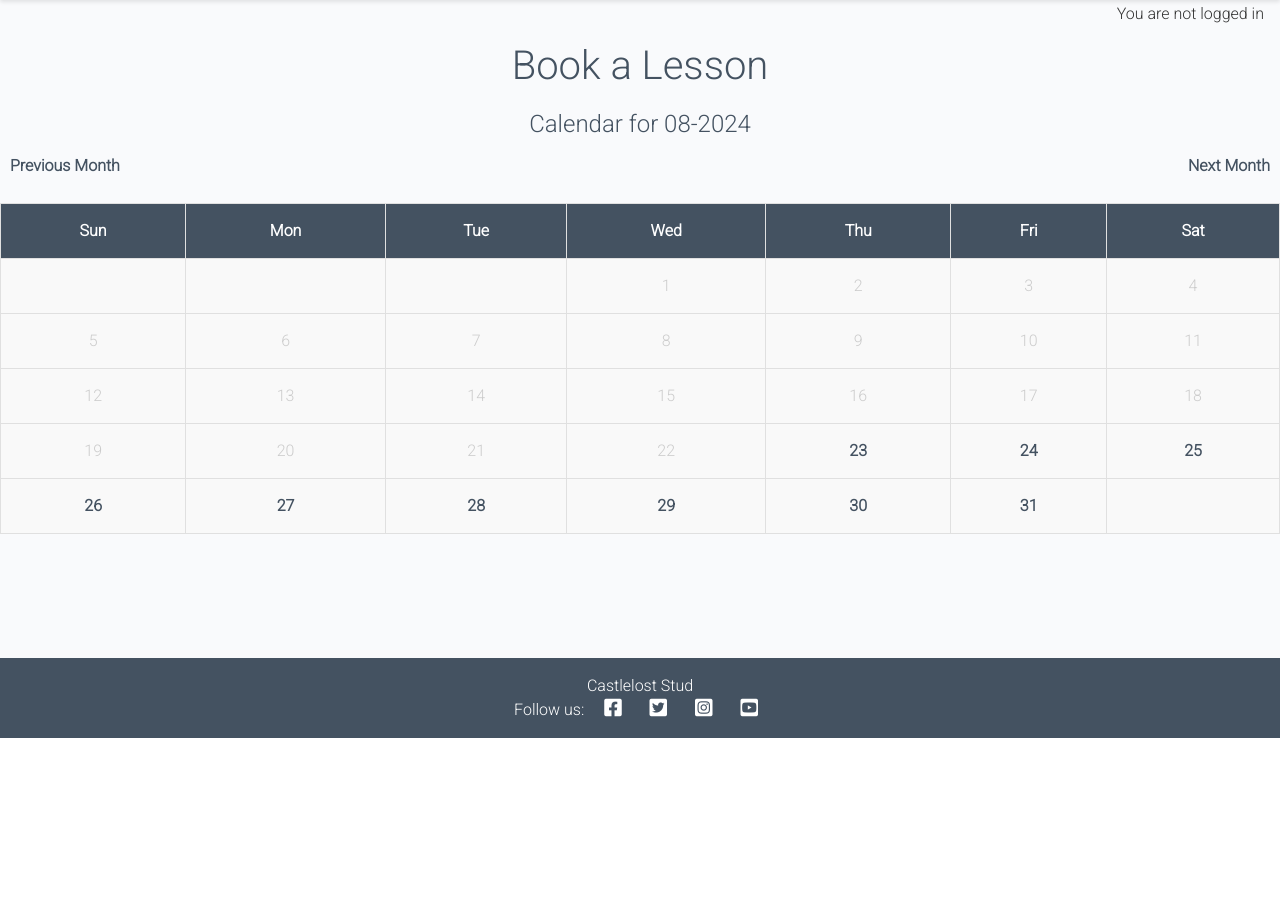
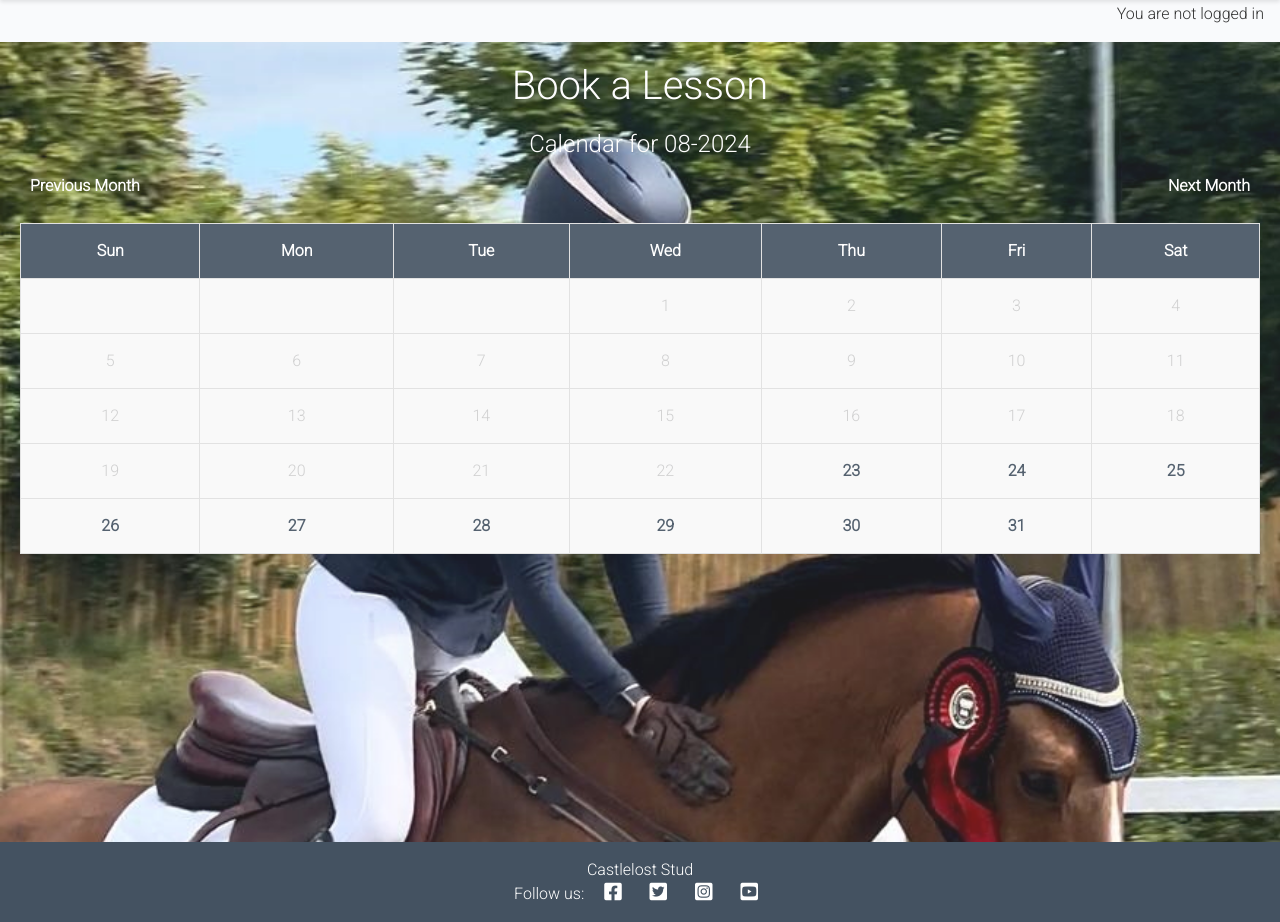
Before and after one commit to Declan444/Castlelost-Stud, a Django app: page /book-a-lesson/ in a window 1280 px wide. Shown: the part 62-984 px from the top of the page. Before the commit the page ends 800 px from the top, so only its background shows below. Run offline with Django 4.2, Linux system fonts and the light colour scheme.

Commit message:
style the bookalesson page further. Include a background image

```diff
--- a/bookalesson/templates/bookalesson/book_a_lesson.html
+++ b/bookalesson/templates/bookalesson/book_a_lesson.html
@@ -3,6 +3,7 @@
 {% load custom_filters %}
 
 {% block content %}
+<main class="bookalesson-page">
     <h1 class="page-title">Book a Lesson</h1>
 
     <h2 class="calendar-header">Calendar for {{ month|stringformat:"02d" }}-{{ year }}</h2>
@@ -10,15 +11,16 @@
     <div class="calendar-navigation">
         <!-- Navigation links -->
         {% if month > 1 %}
-        <a href="{% url 'book_a_lesson' %}?year={{ year }}&month={{ month|add:"-1" }}" class="nav-link">Previous Month</a>
+        <a href="{% url 'book_a_lesson' %}?year={{ year }}&month={{ month|add:" -1" }}" class="nav-link">Previous
+            Month</a>
         {% else %}
-        <a href="{% url 'book_a_lesson' %}?year={{ year|add:"-1" }}&month=12" class="nav-link">Previous Month</a>
+        <a href="{% url 'book_a_lesson' %}?year={{ year|add:" -1" }}&month=12" class="nav-link">Previous Month</a>
         {% endif %}
 
-    {% if month < 12 %}
-        <a href="{% url 'book_a_lesson' %}?year={{ year }}&month={{ month|add:"1" }}" class="nav-link">Next Month</a>
+        {% if month < 12 %} <a href="{% url 'book_a_lesson' %}?year={{ year }}&month={{ month|add:" 1" }}"
+            class="nav-link">Next Month</a>
             {% else %}
-        <a href="{% url 'book_a_lesson' %}?year={{ year|add:"1" }}&month=1" class="nav-link">Next Month</a>
+            <a href="{% url 'book_a_lesson' %}?year={{ year|add:" 1" }}&month=1" class="nav-link">Next Month</a>
             {% endif %}
     </div>
 
@@ -60,5 +62,5 @@
             {% endfor %}
         </tbody>
     </table>
-
+</main>
 {% endblock %}
--- a/static/css/style.css
+++ b/static/css/style.css
@@ -355,7 +355,7 @@ body {
 /* Title */
 .page-title {
     font-size: 2.5rem;
-    color: #445261;
+    color: white;
     text-align: center;
     margin-bottom: 20px;
 }
@@ -363,7 +363,7 @@ body {
 /* Header */
 .calendar-header {
     font-size: 1.5rem;
-    color: #445261;
+    color: white;
     text-align: center;
     margin-bottom: 10px;
 }
@@ -382,7 +382,7 @@ body {
 }
 
 .nav-link {
-    color: #445261;
+    color: white;
     text-decoration: none;
     font-weight: bold;
     padding: 5px 10px;
@@ -452,3 +452,16 @@ body {
         padding: 10px;
     }
 }
+
+.bookalesson-page {
+    background-image: url('/static/images/khal.jpg');
+    background-size: cover;
+    background-position:  top;
+    opacity: 0.9; /* Make the image faint */
+    min-height: 100vh; /* Ensure the background covers the full height */
+    padding-top: 20px; /* Space between the navbar and the content */
+    padding-left: 20px;
+    padding-right: 20px;
+    padding-bottom: 20px;
+    box-sizing: border-box; /* Ensures padding doesn't affect the overall width */
+}
```
Lines whose indentation alone changed are shown as unchanged.
